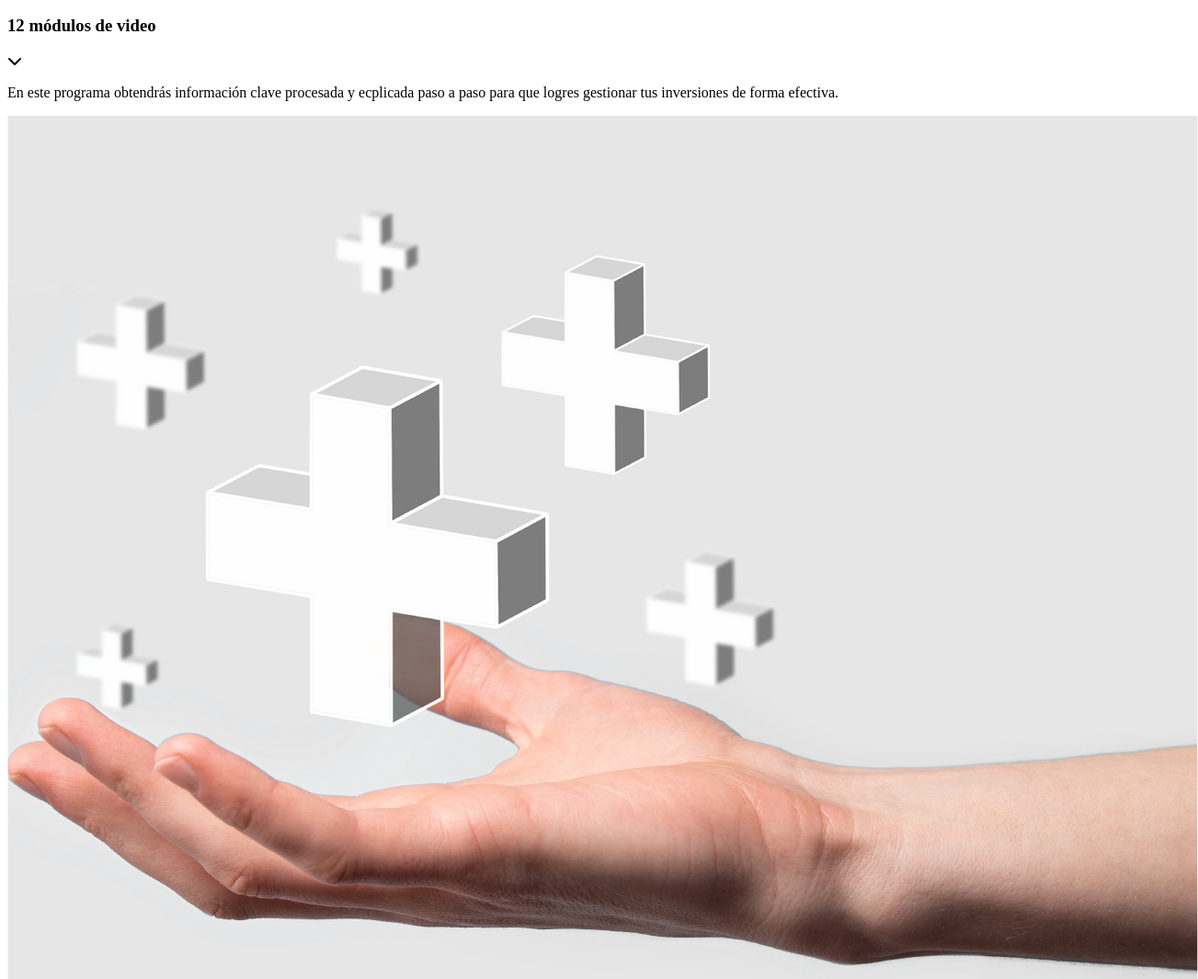
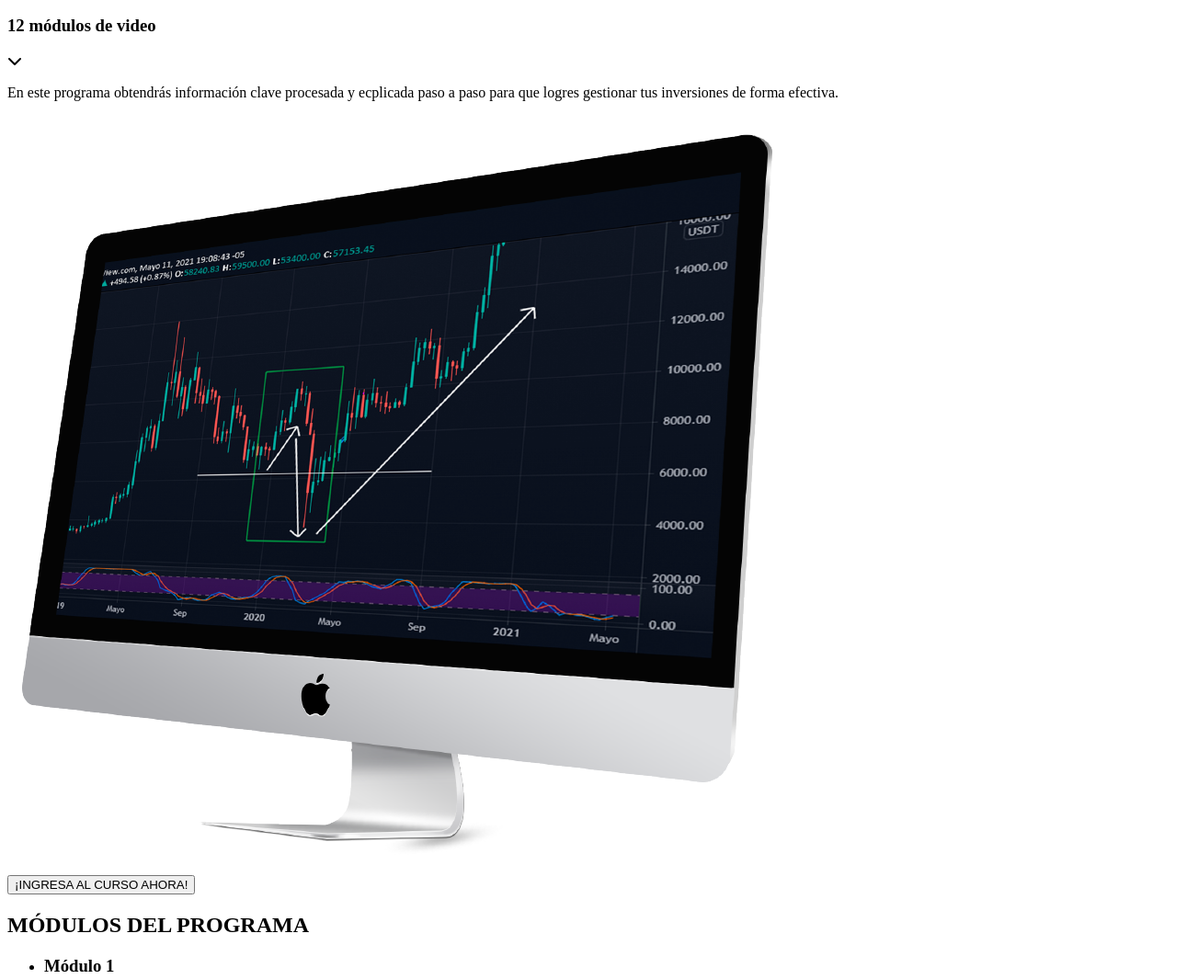
Before and after one commit to mj2silva/maquetado-web-trading, a website built with webpack: page src/index.html in a window 1280 px wide. Shown: the part 1101-2166 px from the top of the page at 92% size, 1303 px wide, since content can reach past the window. Built offline with nearby package versions, Linux system fonts and the light colour scheme.

Commit message:
Cambio de imagen de la sección beneficios

```diff
--- a/src/index.html
+++ b/src/index.html
@@ -153,7 +153,7 @@
           </div>
         </div>
         <div class="benefits__image">
-          <img class="image" src="./assets/img/mano.png">
+          <img class="image" src="./assets/img/monitor.png">
         </div>
       </div>
       <div class="benefits__call-to-action">
--- a/src/scss/components/accordion.scss
+++ b/src/scss/components/accordion.scss
@@ -70,7 +70,6 @@
     padding: 1rem;
     transition-duration: 500ms;
     align-items: center;
-    height: 8rem;
     & > p {
       margin: 0;
     }
--- a/src/scss/components/benefits.scss
+++ b/src/scss/components/benefits.scss
@@ -1,6 +1,6 @@
 .benefits {
   flex-direction: column;
-  justify-content: space-between;
+  justify-content: space-evenly;
   background-color: $cl-gray-benefits;
   &__title {
     margin: 4rem 0 1rem 0;
@@ -22,15 +22,15 @@
   &__image {
     position: relative;
     min-width: 20rem;
-    min-height: 20rem;
     width: 40%;
-    height: 28rem;
+    height: 23rem;
     & img {
-      object-fit: cover;
+      object-fit: contain;
+      margin: 0 auto;
     }
   }
   &__call-to-action {
-    margin-bottom: 2rem;
+    margin: 2rem 0;
   }
   &__button {
     min-width: 15rem;
--- a/src/scss/components/modules.scss
+++ b/src/scss/components/modules.scss
@@ -3,6 +3,7 @@
   &__title {
     align-self: flex-start;
     margin-left: 2rem;
+    margin-top: 1rem;
     &-bar {
       border-bottom: 5px solid $cl-black;
       width: 38%;
@@ -13,7 +14,7 @@
     }
   }
   &__accordion {
-    margin: 1rem 0;
+    margin: 0;
     padding: 2rem;
     box-sizing: border-box;
   }
```
